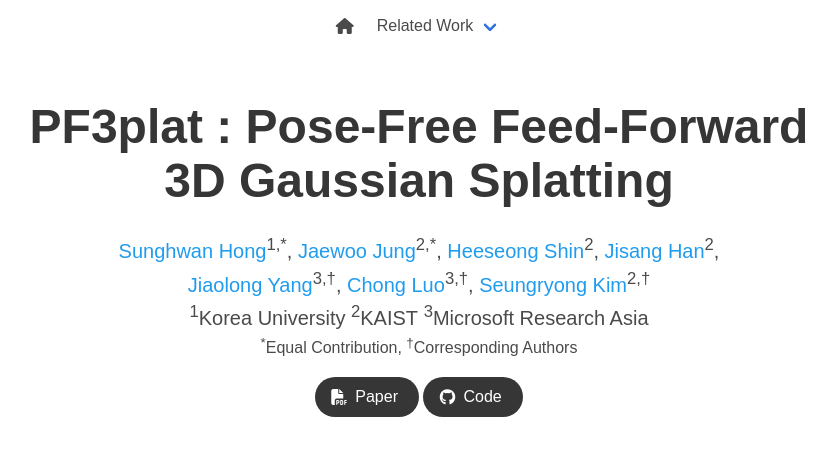
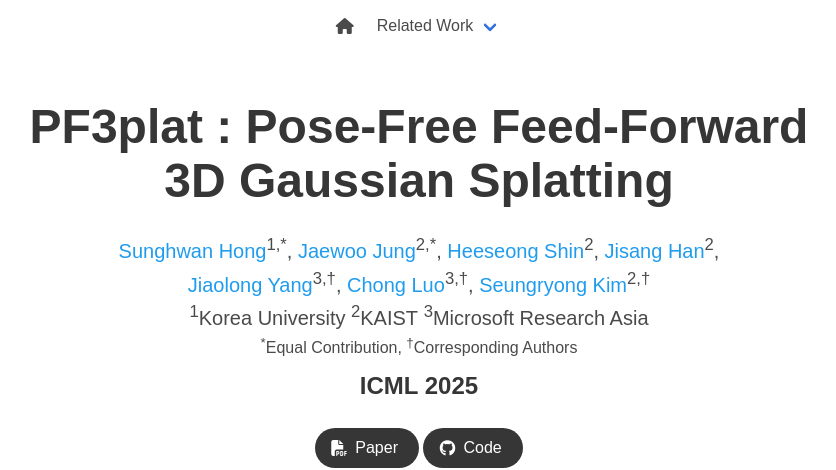
Before and after one commit to cvlab-kaist/PF3plat, a plain HTML site: page index.html in a window 1280 px wide. Shown: the top 470 px of the page, without its empty margins (221-1057 px from the left). Drawn offline with Linux system fonts and the light colour scheme; some icons are missing; a web font is replaced by a local one.

Commit message:
feat: accepted to icml

```diff
--- a/index.html
+++ b/index.html
@@ -111,6 +111,9 @@
           <div class="is-size-10 publication-authors">
             <span class="author-block"><sup>*</sup>Equal Contribution,</span>
             <span class="author-block"><sup>†</sup>Corresponding Authors</span>
+          </div>
+          <div class="column is-full-width">
+            <h2 class="title is-4"> ICML 2025 </h2>
           </div>
 
           <div class="column has-text-centered">
```
